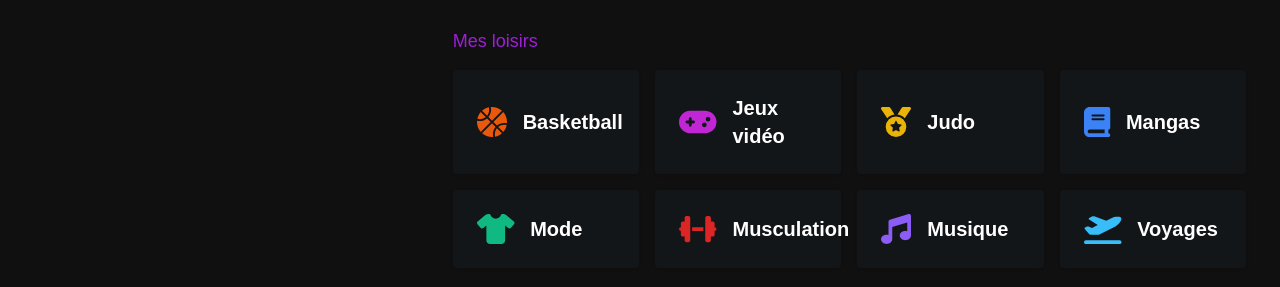
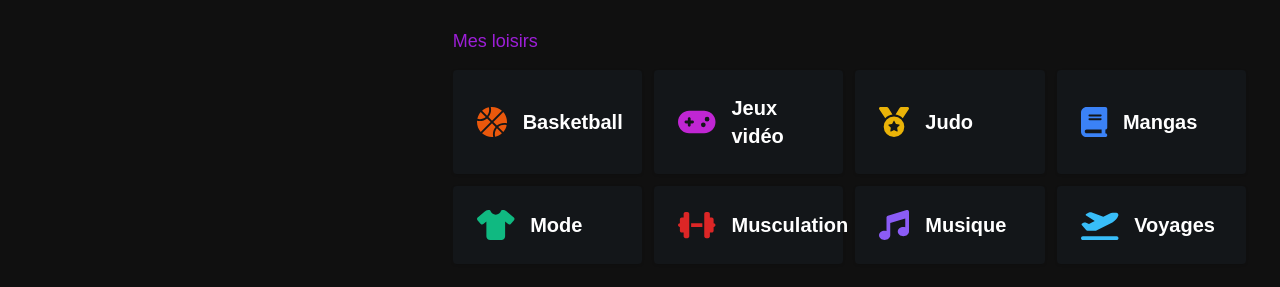
Before and after one commit to N95Ryan/mon-portfolio, a React (Create React App) app: page /about in a window 1280 px wide. Shown: the part 665-952 px from the top of the page. Built offline with nearby package versions, Linux system fonts and the light colour scheme; what tailwindcss-animated would draw is missing.

Commit message:
hobbies update

```diff
--- a/src/components/Hobbies.js
+++ b/src/components/Hobbies.js
@@ -15,7 +15,7 @@
   return (
     <div className="py-4">
       <h4>Mes loisirs</h4>
-      <div className="grid grid-cols-1 md:grid-cols-2 lg:grid-cols-4 gap-4">
+      <div className="grid grid-cols-1 md:grid-cols-2 lg:grid-cols-4 gap-3">
         <div className="bg-gray-800 bg-opacity-25 hover:bg-opacity-50 text-white rounded shadow p-4 flex items-center space-x-4 transition duration-300">
           <FontAwesomeIcon
             icon={faBasketball}
--- a/src/pages/about/About.js
+++ b/src/pages/about/About.js
@@ -5,7 +5,7 @@
   return (
     <section className="about">
       <PageHeader title="Qui suis-je ?" description="Faisons connaissance !" />
-      <AboutMe name={name} location={location} brand={brand} email={email} status={availability} />
+      <AboutMe />
     </section>
   );
 };
```
